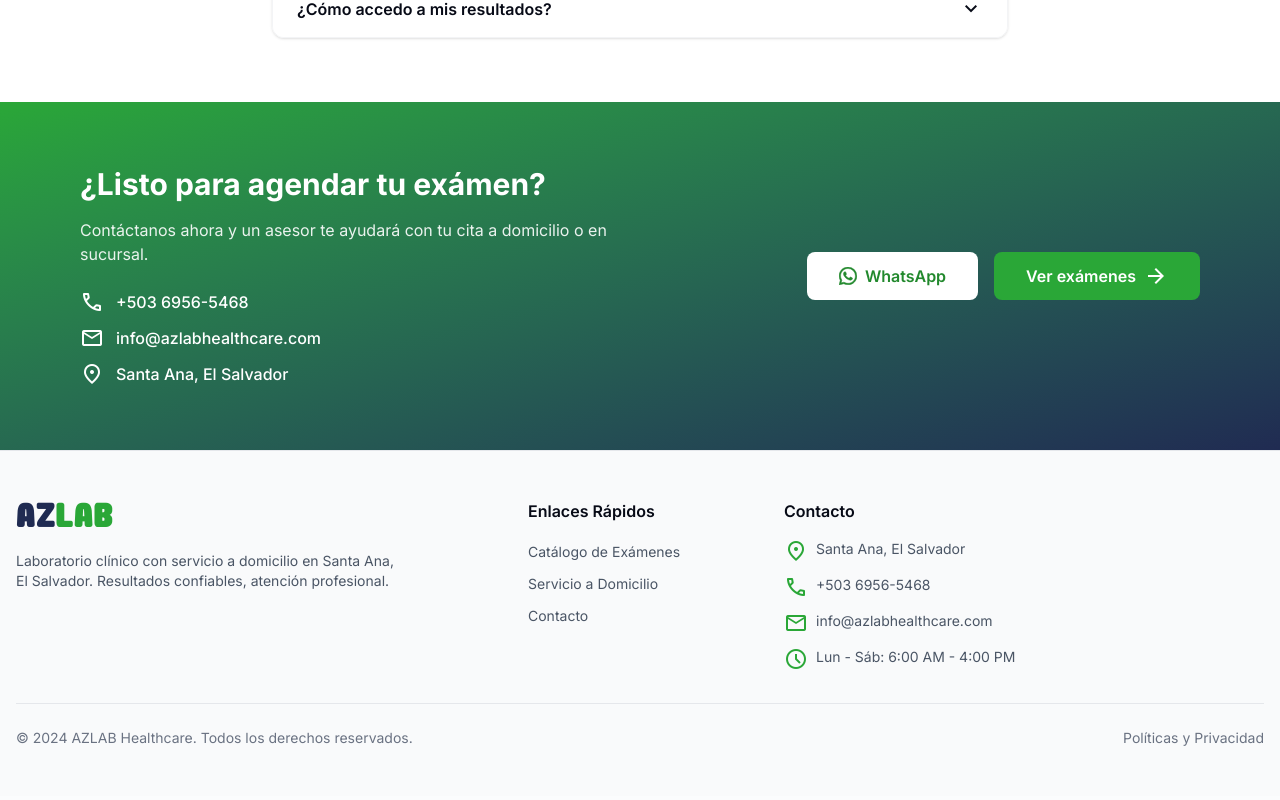
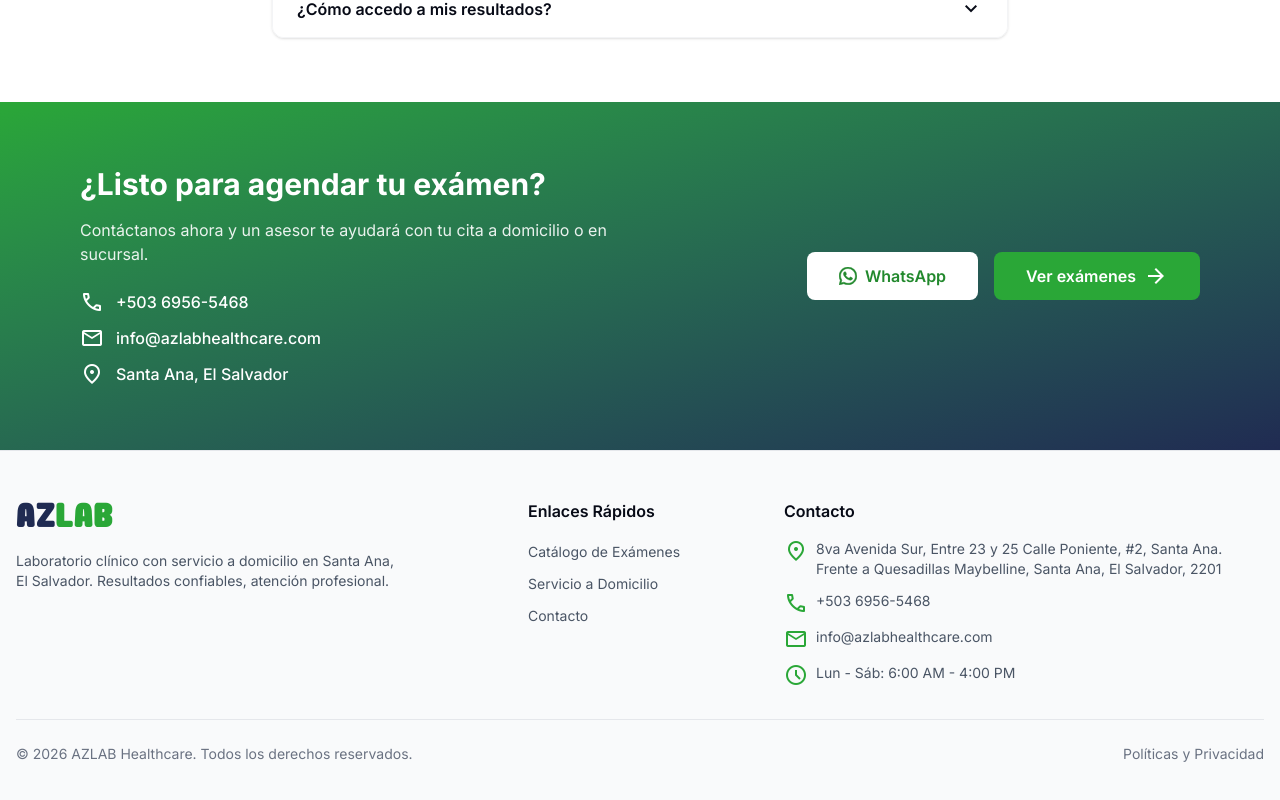
Before and after one commit to Avalojandro/azlab-website, a Next.js app: page / in a window 1280 px wide. Shown: the part 3749-4549 px from the top of the page. Built offline with nearby package versions, Linux system fonts and the light colour scheme; no server answers.

Commit message:
correccion de direccion y año

```diff
--- a/src/components/Footer.tsx
+++ b/src/components/Footer.tsx
@@ -86,7 +86,10 @@ const Footer: React.FC = () => {
                 <span className="material-symbols-outlined text-azlab-green-500 text-lg">
                   location_on
                 </span>
-                <span>Santa Ana, El Salvador</span>
+                <span>
+                  8va Avenida Sur, Entre 23 y 25 Calle Poniente, #2, Santa Ana.
+                  Frente a Quesadillas Maybelline, Santa Ana, El Salvador, 2201
+                </span>
               </li>
               <li className="flex items-start gap-2 text-sm text-gray-600">
                 <span className="material-symbols-outlined text-azlab-green-500 text-lg">
@@ -116,7 +119,8 @@ const Footer: React.FC = () => {
         {/* Bottom Bar */}
         <div className="mt-8 pt-6 border-t border-gray-200 flex flex-col md:flex-row justify-between items-center gap-4">
           <p className="text-sm text-gray-500">
-            © 2024 AZLAB Healthcare. Todos los derechos reservados.
+            © {new Date().getFullYear()} AZLAB Healthcare. Todos los derechos
+            reservados.
           </p>
           <div className="flex gap-6">
             <Link
```
